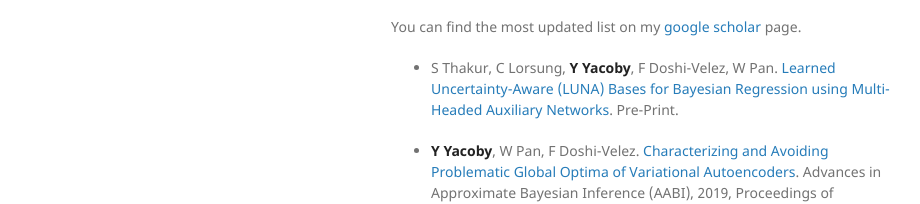
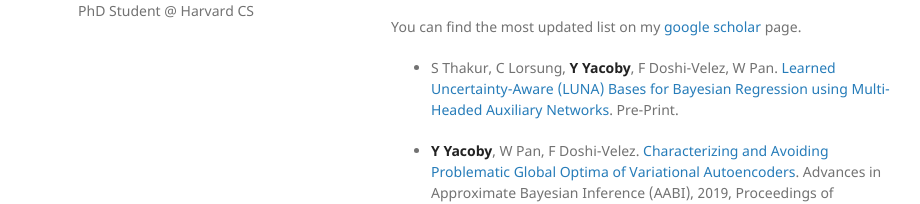
Before and after one commit to yanivyacoby/yanivyacoby.github.io, a Jekyll site: the page built from index.md, in a window 1280 px wide and 1235 px high. Shown: the part 336-540 px from the top of the window, without its empty margins (179-1099 px from the left). Built offline with Jekyll 4.4.1, drawn with Linux system fonts in a browser that asks for light colours; our own code applies the rules of GitHub Pages for plain Markdown files.

Commit message:
Update default.html

```diff
--- a/_layouts/default.html
+++ b/_layouts/default.html
@@ -14,15 +14,21 @@
   <body>
     <div class="wrapper">
       <header>
-        <center>
-        <h1><a href="{{ "/" | absolute_url }}">{{ site.title | default: site.github.repository_name }}</a></h1>
-        </center>
+        <h1>
+          <center>
+            <a href="{{ "/" | absolute_url }}">{{ site.title | default: site.github.repository_name }}</a>
+          </center>
+        </h1>
 
         {% if site.logo %}
           <img src="{{site.logo | relative_url}}" alt="Logo" />
         {% endif %}
 
-        <p>{{ site.description | default: site.github.project_tagline }}</p>
+        <p>
+          <center>
+            {{ site.description | default: site.github.project_tagline }}
+          </center>
+        </p>
 
         {% if site.github.is_project_page %}
         <p class="view"><a href="{{ site.github.repository_url }}">View the Project on GitHub <small>{{ site.github.repository_nwo }}</small></a></p>
```
